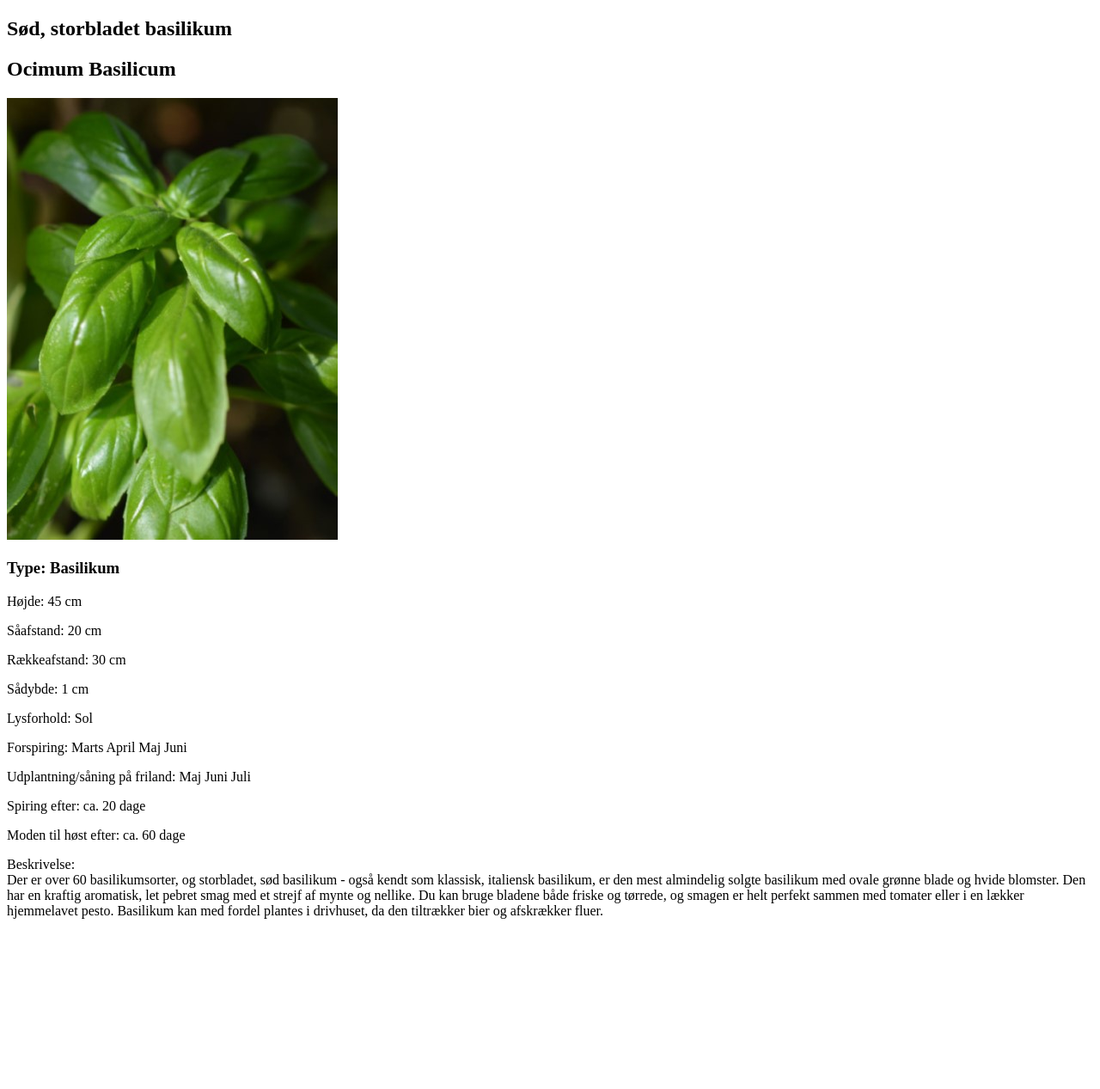
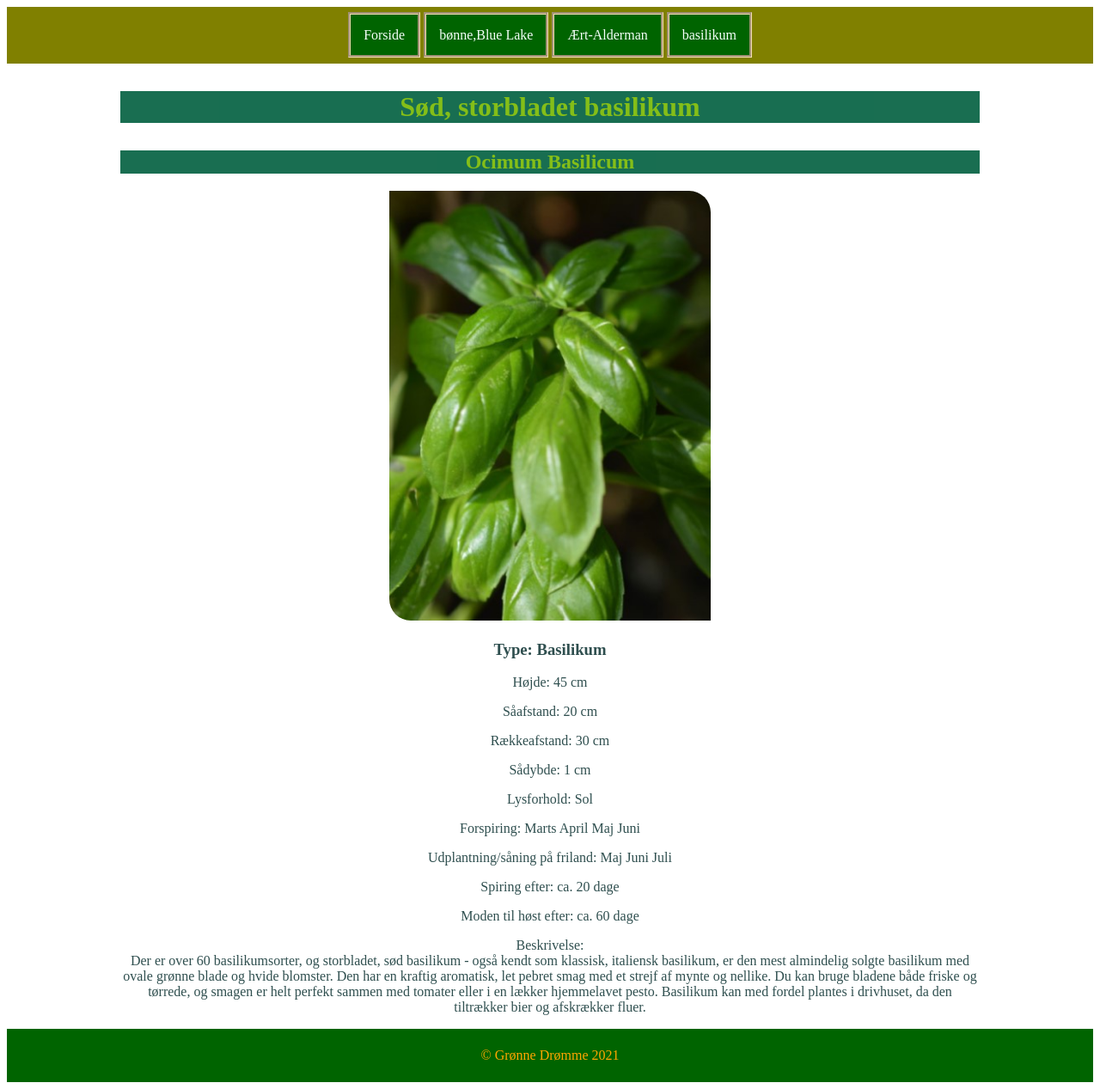
Before and after one commit to Allansilberbauer/V1-aspIT, a plain HTML site: page GronneDromme/basilikum.html in a window 1280 px wide. Shown: the whole page at 86% size. Before the commit the page ends 1085 px from the top, so only its background shows below. Drawn offline with Linux system fonts and the light colour scheme.

Commit message:
added linked css style on all pages

```diff
--- a/GronneDromme/basilikum.html
+++ b/GronneDromme/basilikum.html
@@ -5,15 +5,29 @@
     <meta http-equiv="X-UA-Compatible" content="IE=edge">
     <meta name="viewport" content="width=device-width, initial-scale=1.0">
     <title>GronneDromme</title>
+
+    <link rel="stylesheet" href="css/style.css" type="text/css">
 </head>
 <body>
+
+    <nav>
+        <a href="index.html" >Forside</a>
+
+        <a href="Bønne-BlueLake.html">bønne,Blue Lake</a>
+
+        <a href="Ært-Alderman.html">Ært-Alderman</a>
+
+        <a href="basilikum.html">basilikum</a>
+
+    </nav>
+
     <main>
         <section>
             <article>
 
-        <h2>Sød, storbladet basilikum</h2>
+        <h1>Sød, storbladet basilikum</h1>
         <h2>Ocimum Basilicum</h2>
-        <img src="img/BasilikumOcimumBasilicum_exsmall.jpg" alt="BasilikumOcimumBasilicum">
+        <img src="img/BasilikumOcimumBasilicum_exsmall.jpg" alt="Basilicum">
 
         <h3>Type: Basilikum</h3>
 
@@ -37,5 +51,9 @@
             </article>
         </section>
     </main>
+
+    <footer>
+        <p>© Grønne Drømme 2021</p>
+    </footer>
 </body>
 </html>
--- /dev/null
+++ b/GronneDromme/css/style.css
@@ -0,0 +1,60 @@
+body{
+color: darkslategray;
+
+}
+
+main{
+    max-width: 1000px;
+    text-align: center;
+    /* align-items: center; */
+    margin-left: auto;
+    margin-right: auto;
+}
+
+img{
+    height: 500px;
+    border-bottom-left-radius: 25px;
+    border-top-right-radius: 25px;
+}
+
+h1, h2 {
+    color: rgb(119, 184, 0);
+    background-color:rgb(0, 95, 63) ; opacity: 90%;
+}
+        article h1 {
+        font-size: xx-large;
+        }
+
+li a {
+    color:mediumseagreen;
+    text-decoration: none;
+}
+        a img{
+        height: 300px;
+
+        }
+
+
+nav{
+    text-align: center;
+    background-color: olive;
+    padding: 24px;
+
+}
+
+        nav a {
+        background-color: darkgreen;
+        padding: 15px;
+        color: mintcream;
+        text-decoration: none;
+        text-align: center;
+        border: wheat;
+        border-style: groove;
+        }
+
+footer{
+    background-color: darkgreen;
+    padding: 6px;
+    text-align: center;
+    color: orange;
+}
```
Also changed, not shown: GronneDromme/Bønne-BlueLake.html (+18 -2 lines), GronneDromme/index.html (+42 -14 lines), GronneDromme/Ært-Alderman.html (+20 -2 lines), 1 other file.
